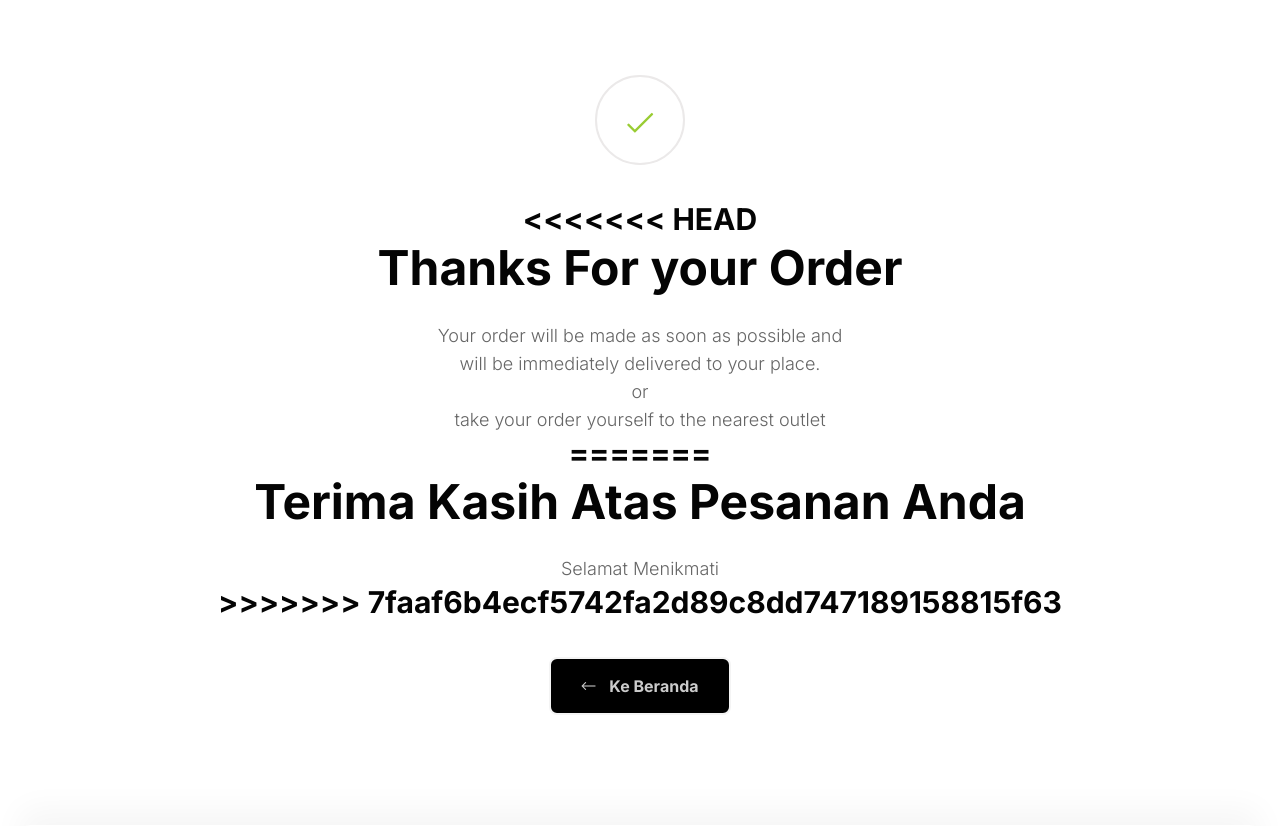
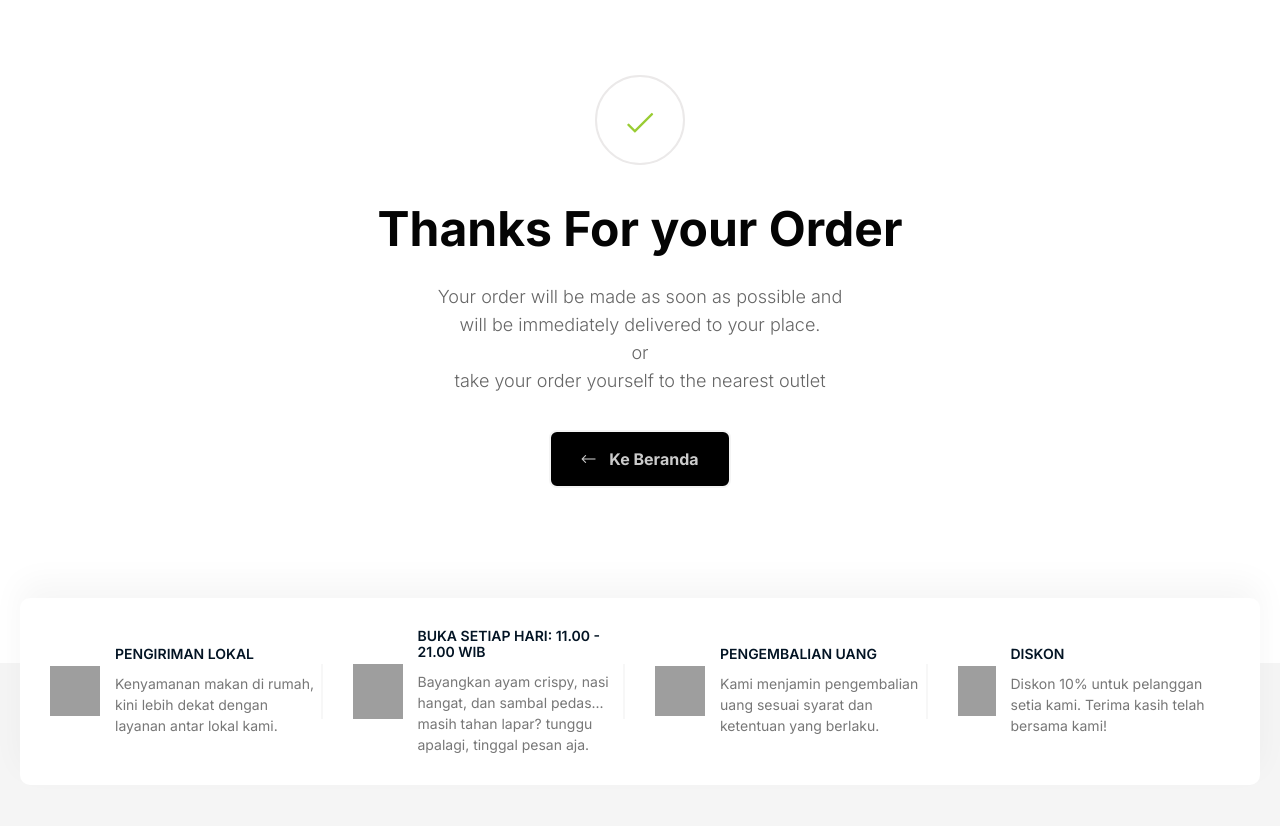
Before and after one commit to MuhamadMudrikaRidho/web_chicken_yaska, a Flask app: page /order/thankyou in a window 1280 px wide. Shown: the part 199-1025 px from the top of the page. Run offline with Flask 3, Linux system fonts and the light colour scheme; some libraries are stand-ins or nearby versions; grey boxes are pictures that could not be loaded.

Commit message:
Update thank-you.html

```diff
--- a/templates/thank-you.html
+++ b/templates/thank-you.html
@@ -1,6 +1,4 @@
-{% extends "layouts/template.html" %}
-{% block title %}Thank-you{% endblock %}
-
+{% extends "layouts/template.html" %} {% block title %}Thank-you{% endblock %}
 {% block content %}
 <div class="thanks-area">
   <div class="container">
@@ -9,20 +7,17 @@
         <i class="fal fa-check"></i>
       </div>
       <div class="section-title">
-<<<<<<< HEAD
         <h2 class="sub-title">Thanks For your Order</h2>
         <h3 class="sect-title">
-                    Your order will be made as soon as possible and<br> will be immediately delivered to your
-                    place.<br>or<br>take your order yourself to the nearest outlet
+          Your order will be made as soon as possible and<br />
+          will be immediately delivered to your place.<br />or<br />take your
+          order yourself to the nearest outlet
         </h3>
-=======
-                <h2 class="sub-title">Terima Kasih Atas Pesanan Anda</h2>
-                <h3 class="sect-title">Selamat Menikmati</h3>
->>>>>>> 7faaf6b4ecf5742fa2d89c8dd747189158815f63
       </div>
       <div class="section-button">
-                <a class="btn-1" href="/"><i class="fal fa-long-arrow-left"></i> Ke Beranda</a>
-
+        <a class="btn-1" href="/"
+          ><i class="fal fa-long-arrow-left"></i> Ke Beranda</a
+        >
       </div>
     </div>
   </div>
```
Lines whose indentation alone changed are shown as unchanged.
